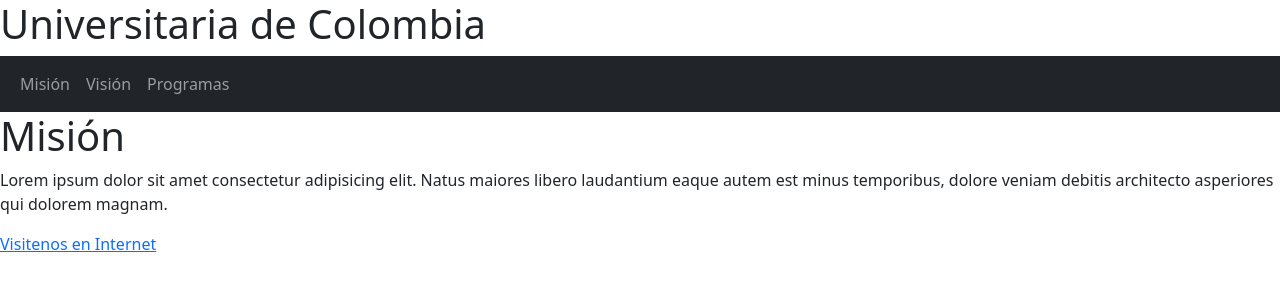
After one commit to Douglas-Ovies/CHATBOX, a Flask app: page /mision in a window 1280 px wide. The commit adds this page. Shown: the top 300 px of the page. Run offline with Flask 3, Linux system fonts and the light colour scheme.

Commit message:
Actualización 16 de septiembre

```diff
--- a/Documents/DOUGLAS_OVIES_PULIDO/PROYECTO/ChatBox/main.py
+++ b/Documents/DOUGLAS_OVIES_PULIDO/PROYECTO/ChatBox/main.py
@@ -1,4 +1,4 @@
-from flask import Flask, render_template
+from flask import Flask, render_template, url_for
 
 app = Flask(__name__)
 
@@ -10,4 +10,20 @@ def home():
 def index():
     return render_template('index.html')
 
-app.run(host='0.0.0.0', port=81, debug=True)
+@app.route("/base")
+def base():
+    return render_template('base.html')
+
+@app.route("/mision")
+def mision():
+    return render_template('mision.html')
+
+@app.route("/vision")
+def vision():
+    return render_template('vision.html')
+
+@app.route("/programas")
+def programas():
+    return render_template('programas.html')
+
+app.run(host='0.0.0.0', port=5000, debug=True)
--- /dev/null
+++ b/Documents/DOUGLAS_OVIES_PULIDO/PROYECTO/ChatBox/templates/base.html
@@ -0,0 +1,33 @@
+<!DOCTYPE html>
+<html lang="es">
+<head>
+    <meta charset="UTF-8">
+    <meta name="viewport" content="width=device-width, initial-scale=1.0">
+    <title>Universitaria de Colombia - {% block title %} {% endblock %}</title>
+    <link href="https://cdn.jsdelivr.net/npm/bootstrap@5.3.3/dist/css/bootstrap.min.css" rel="stylesheet">
+    <script src="https://cdn.jsdelivr.net/npm/bootstrap@5.3.3/dist/js/bootstrap.bundle.min.js"></script>
+</head>
+<body>
+    <h1>Universitaria de Colombia</h1>
+
+    <nav class="navbar navbar-expand-sm bg-dark navbar-dark">
+  <div class="container-fluid">
+    <ul class="navbar-nav">
+      <li class="nav-item">
+        <a class="nav-link" href="{{url_for('mision')}}">Misión</a>
+      </li>
+      <li class="nav-item">
+        <a class="nav-link" href="{{url_for('vision')}}">Visión</a>
+      </li>
+      <li class="nav-item">
+        <a class="nav-link" href="{{url_for('programas')}}">Programas</a>
+      </li>
+    </ul>
+  </div>
+</nav>
+
+    {% block content%} {% endblock %}
+
+    <footer><a href="www.google.com">Visitenos en Internet</a></footer>
+</body>
+</html>
--- a/Documents/DOUGLAS_OVIES_PULIDO/PROYECTO/ChatBox/templates/index.html
+++ b/Documents/DOUGLAS_OVIES_PULIDO/PROYECTO/ChatBox/templates/index.html
@@ -1,4 +1,5 @@
 <!DOCTYPE html>
+<html lang="es">
 <head>
     <title>Proyecto ChatBox</title>
 </head>
@@ -6,5 +7,5 @@
     <h1>Universitaria de Colombia</h1>
 
 </body>
-<footer><a href="www.google.com"></a></footer>
+<footer><a href="www.google.com">Visitenos en Internet</a></footer>
 </html>
--- /dev/null
+++ b/Documents/DOUGLAS_OVIES_PULIDO/PROYECTO/ChatBox/templates/mision.html
@@ -0,0 +1,8 @@
+{% extends 'base.html' %}
+
+{% block title %} Misión {% endblock%}
+
+{% block content %}
+    <h1>Misión</h1>
+    <p>Lorem ipsum dolor sit amet consectetur adipisicing elit. Natus maiores libero laudantium eaque autem est minus temporibus, dolore veniam debitis architecto asperiores qui dolorem magnam.</p>
+{% endblock%}
```
Also changed, not shown: Documents/DOUGLAS_OVIES_PULIDO/PROYECTO/ChatBox/templates/programas.html (added, +8 -0 lines), Documents/DOUGLAS_OVIES_PULIDO/PROYECTO/ChatBox/templates/vision.html (added, +8 -0 lines).
